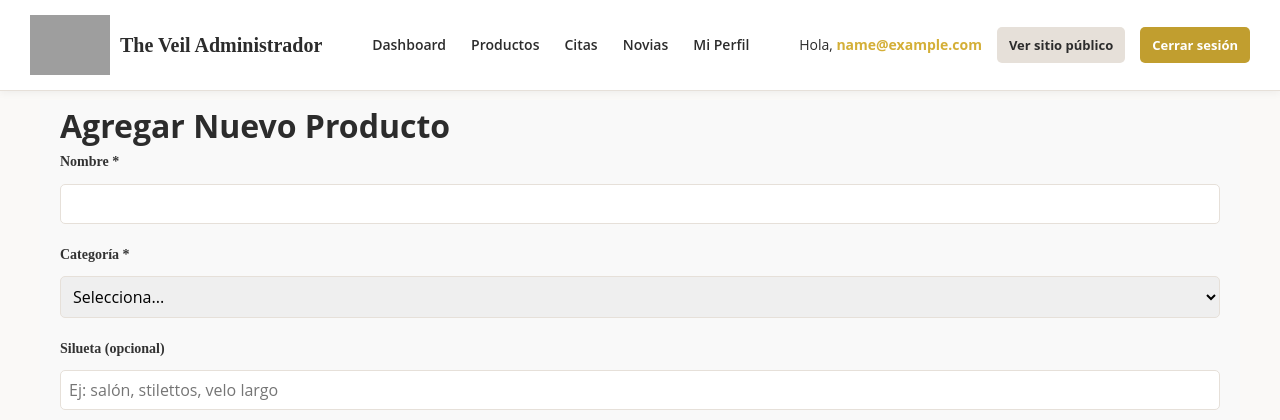
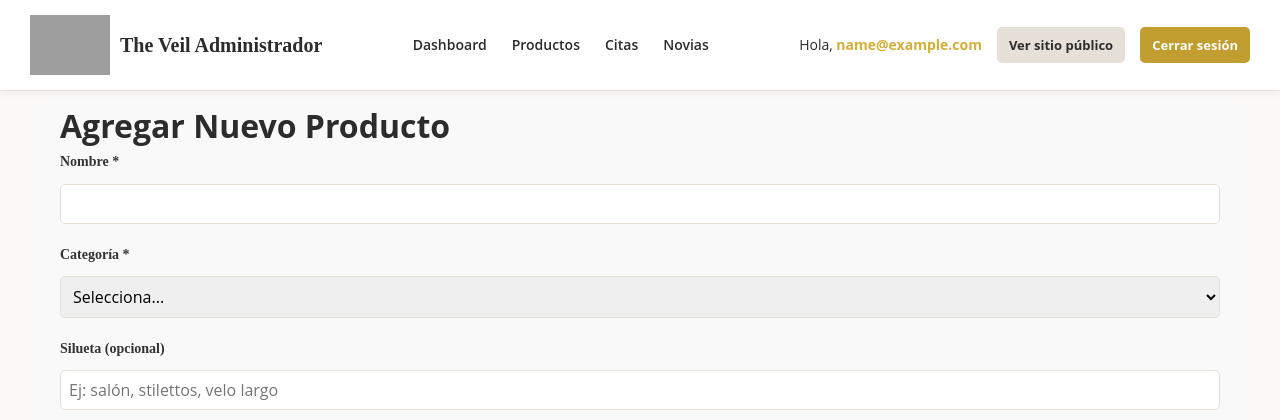
Before and after one commit to JazminCaceres/Mi-proyecto, a PHP site: page /theveil/admin/agregar_producto.php in a window 1280 px wide. Shown: the top 420 px of the page. Run offline with PHP 8.4, Linux system fonts and the light colour scheme; the visitor is signed in with stand-in values (Sample User, id 1); grey boxes are pictures that could not be loaded.

Commit message:
eliminacion de boton en admin_heard

```diff
--- a/theveil/includes/admin_header.php
+++ b/theveil/includes/admin_header.php
@@ -15,7 +15,6 @@ require_once '../config/config.php';
     <a href="productos.php">Productos</a>
     <a href="citas.php">Citas</a>
     <a href="novias.php">Novias</a>
-    <a href="perfil.php">Mi Perfil</a>
   </nav>
 
   <div class="admin-actions">
```
